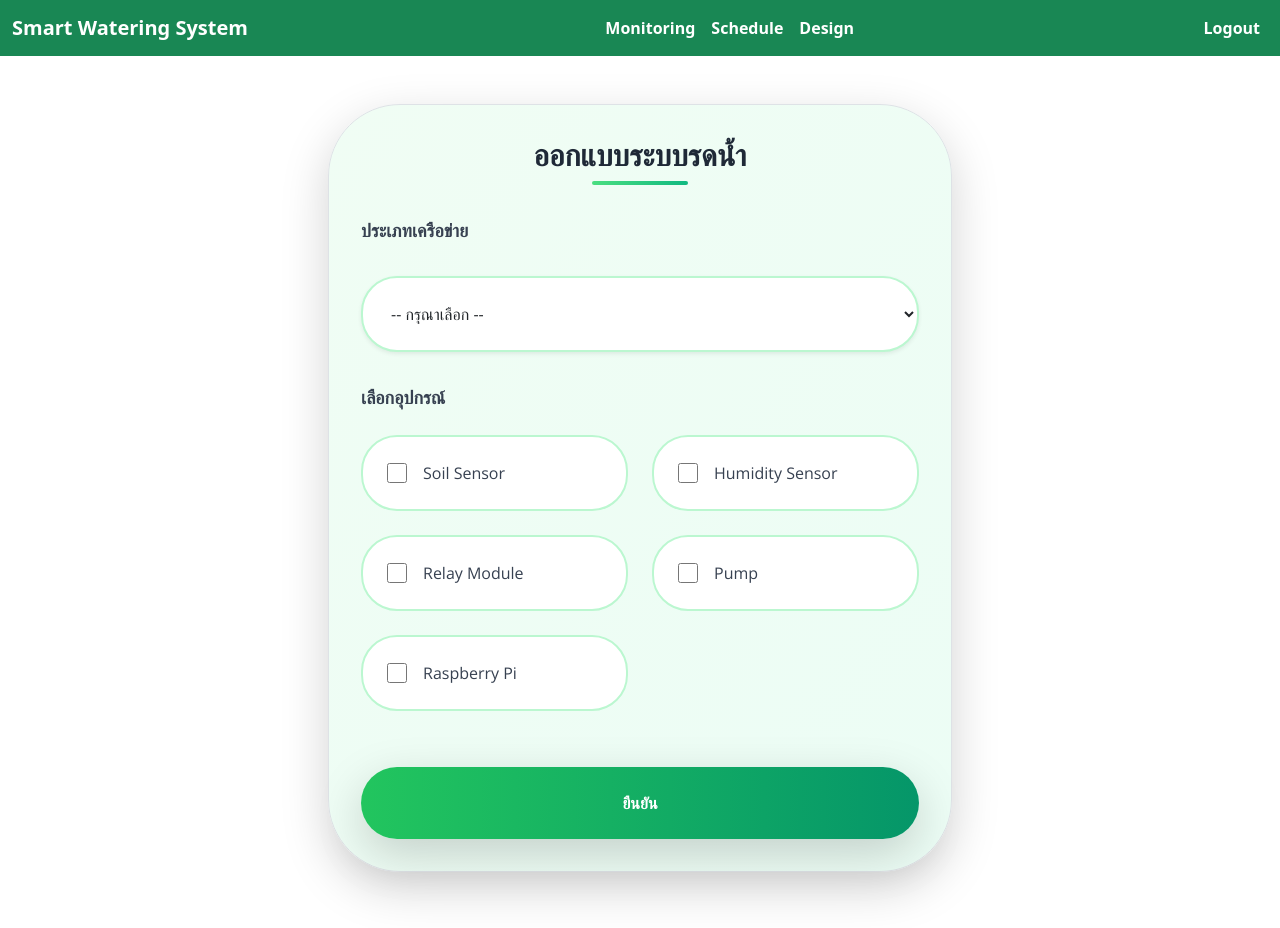
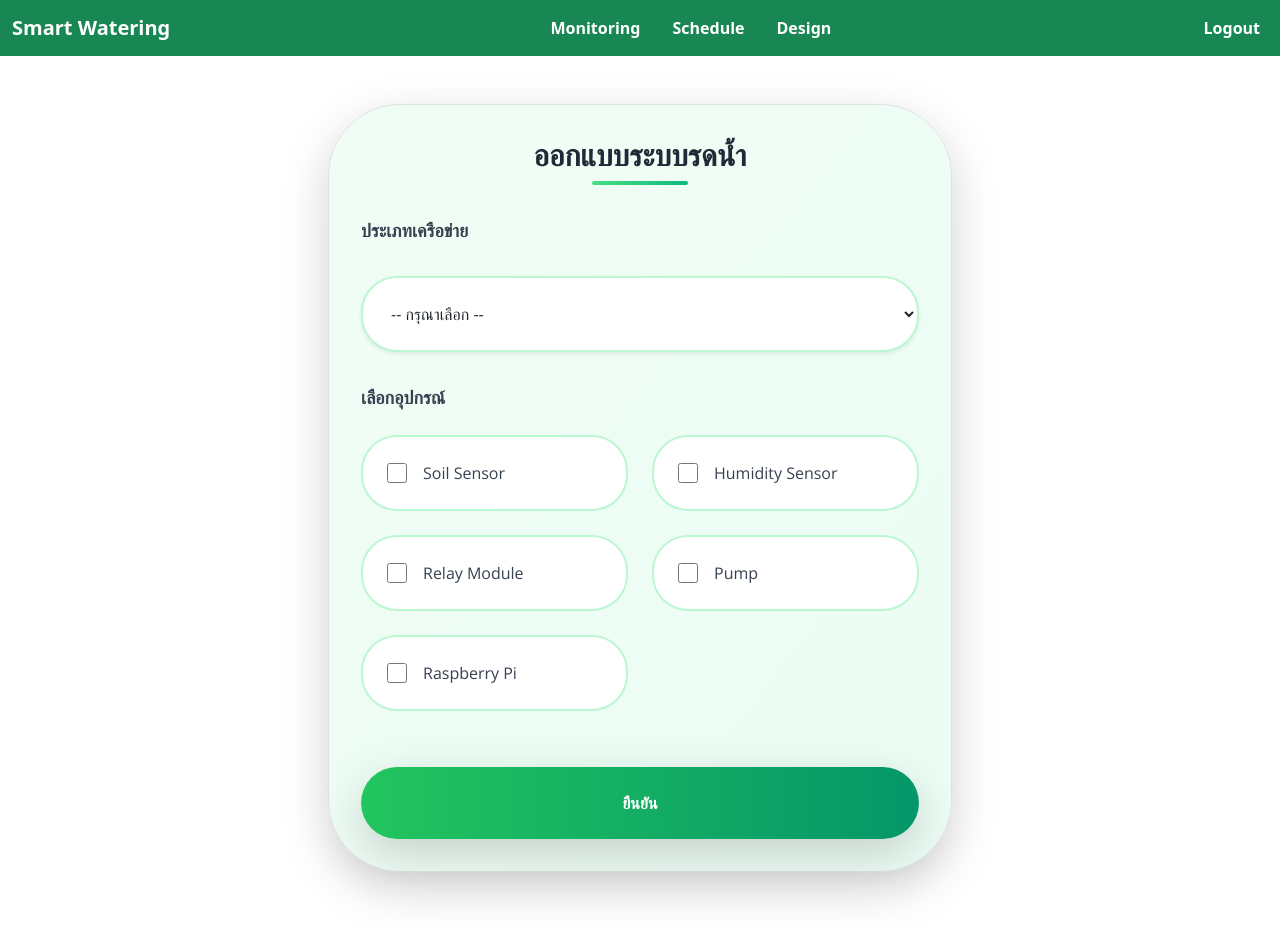
Before and after one commit to MynameisKhing/Smart-Watering-System, a React (Vite) app in the folder frontend/: page /design in a window 1280 px wide. Built offline with nearby package versions, Linux system fonts and the light colour scheme.

Commit message:
ปรับแต่ง navbar

```diff
--- a/frontend/src/components/Navbar.css
+++ b/frontend/src/components/Navbar.css
@@ -1,40 +1,27 @@
-.navbar {
-  background-color: #4caf50;
-  padding: 0.5rem 1rem;
-  color: white;
-  font-size: 1.1rem;
+.nav-link {
+  font-weight: bold;
+  font-size: 1.2rem;
+  color: white !important;
+  text-decoration: none;
+  transition: color 0.2s ease;
 }
 
-.navbar__content {
-  display: grid;
-  grid-template-columns: 1fr auto 1fr;
-  align-items: center;
+.nav-link:hover {
+  color: #ffeb3b !important;
 }
 
-.navbar__left {
-  justify-self: start;
+.navbar-brand {
+  font-weight: bold;
+  font-size: 1.3rem;
+  color: white !important;
+  text-decoration: none;
 }
 
-.navbar__center {
-  justify-self: center;
+.navbar-brand:hover {
+  color: #ffeb3b !important;
+}
+
+.navbar-center {
   display: flex;
   gap: 1rem;
 }
-
-.navbar__right {
-  justify-self: end;
-}
-
-.navbar__content .nav-link {
-  font-weight: bold;
-  font-size: 1.2rem;
-  color: white;
-  text-decoration: none;
-  transition: color 0.2s ease, text-shadow 0.3s ease;
-}
-
-.navbar__content .nav-link:hover {
-  color: white;
-  text-shadow: 0 0 5px rgba(255, 255, 255, 0.7),
-               0 0 10px rgba(255, 255, 255, 0.5);
-}
--- a/frontend/src/components/Navbar.tsx
+++ b/frontend/src/components/Navbar.tsx
@@ -1,11 +1,12 @@
 import { Link } from 'react-router-dom';
+import './Navbar.css';
 
 export default function Navbar() {
   return (
     <nav className="navbar navbar-expand-lg navbar-light bg-success">
       <div className="container-fluid">
-        <Link className="navbar-brand text-white fw-bold" to="/monitoring">
-          Smart Watering System
+        <Link className="navbar-brand fw-bold text-white" to="/monitoring">
+          Smart Watering
         </Link>
         <button
           className="navbar-toggler"
@@ -19,27 +20,30 @@ export default function Navbar() {
           <span className="navbar-toggler-icon"></span>
         </button>
 
-        <div className="collapse navbar-collapse justify-content-between" id="navbarContent">
-          <ul className="navbar-nav mx-auto mb-2 mb-lg-0">
+        <div
+          className="collapse navbar-collapse justify-content-between"
+          id="navbarContent"
+        >
+          <ul className="navbar-nav mx-auto mb-2 mb-lg-0 navbar-center">
             <li className="nav-item">
-              <Link className="nav-link text-white fw-bold" to="/monitoring">
+              <Link className="nav-link fw-bold" to="/monitoring">
                 Monitoring
               </Link>
             </li>
             <li className="nav-item">
-              <Link className="nav-link text-white fw-bold" to="/schedule">
+              <Link className="nav-link fw-bold" to="/schedule">
                 Schedule
               </Link>
             </li>
             <li className="nav-item">
-              <Link className="nav-link text-white fw-bold" to="/design">
+              <Link className="nav-link fw-bold" to="/design">
                 Design
               </Link>
             </li>
           </ul>
           <ul className="navbar-nav">
             <li className="nav-item">
-              <Link className="nav-link text-white fw-bold" to="/login">
+              <Link className="nav-link fw-bold" to="/login">
                 Logout
               </Link>
             </li>
```
